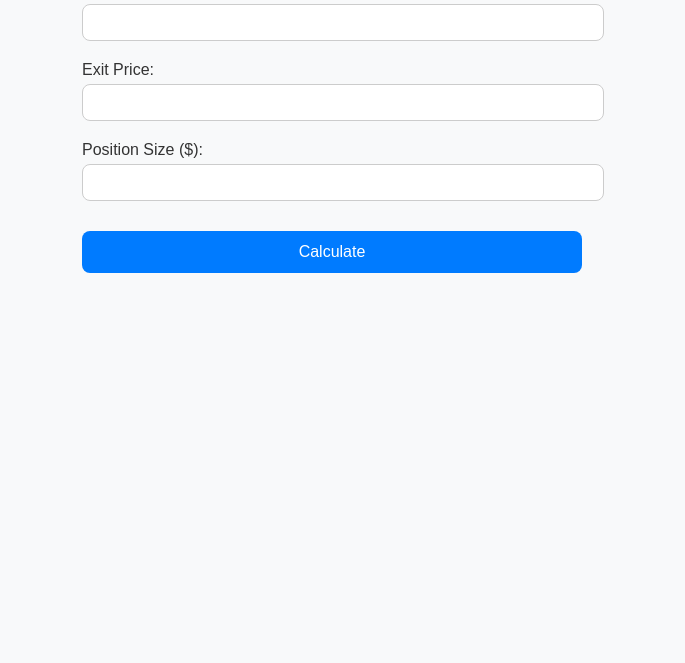
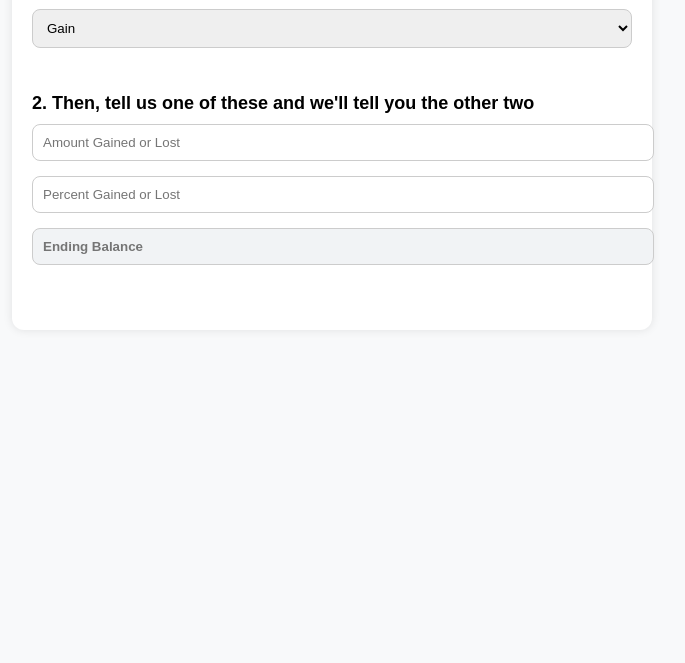
Before and after one commit to Sammyuke/forex-gain-and-loss, a plain HTML site: page index.html in a window 1280 px wide. Shown: the part 137-800 px from the top of the page, without its empty margins (308-993 px from the left). Drawn offline with Linux system fonts and the light colour scheme.

Commit message:
Update index.html

```diff
--- a/index.html
+++ b/index.html
@@ -8,86 +8,93 @@
     body {
       font-family: Arial, sans-serif;
       background: #f8f9fa;
-      color: #333;
-      padding: 40px;
-      max-width: 500px;
-      margin: auto;
+      padding: 20px;
+    }
+    .container {
+      max-width: 600px;
+      margin: 0 auto;
+      background: white;
+      padding: 20px;
+      border-radius: 12px;
+      box-shadow: 0 0 10px rgba(0,0,0,0.1);
+    }
+    .section {
+      margin-bottom: 30px;
     }
     h2 {
-      text-align: center;
-      margin-bottom: 30px;
+      font-size: 18px;
+      margin-bottom: 10px;
     }
-    label {
-      display: block;
-      margin-top: 20px;
-    }
-    input {
+    input, select {
+      padding: 10px;
       width: 100%;
-      padding: 10px;
-      margin-top: 5px;
+      margin-bottom: 15px;
       border: 1px solid #ccc;
       border-radius: 8px;
     }
-    button {
-      margin-top: 30px;
-      width: 100%;
-      padding: 12px;
-      background-color: #007bff;
-      color: white;
-      font-size: 16px;
-      border: none;
+    .result {
+      background: #f1f3f5;
+      padding: 10px;
       border-radius: 8px;
-      cursor: pointer;
-    }
-    .result {
-      margin-top: 30px;
       font-weight: bold;
-      text-align: center;
     }
   </style>
 </head>
 <body>
-  <h2>Gain & Loss Calculator</h2>
-
-  <label>Entry Price:
-    <input type="number" id="entryPrice" />
-  </label>
-
-  <label>Exit Price:
-    <input type="number" id="exitPrice" />
-  </label>
-
-  <label>Position Size ($):
-    <input type="number" id="positionSize" />
-  </label>
-
-  <button onclick="calculateGainLoss()">Calculate</button>
-
-  <div class="result" id="result"></div>
+  <div class="container">
+    <div class="section">
+      <h2>1. First, tell us the required basics</h2>
+      <input type="number" id="startBalance" placeholder="My start balance was..." />
+      <select id="resultType">
+        <option value="gain">Gain</option>
+        <option value="loss">Loss</option>
+      </select>
+    </div>
+    <div class="section">
+      <h2>2. Then, tell us one of these and we'll tell you the other two</h2>
+      <input type="number" id="amount" placeholder="Amount Gained or Lost" oninput="calculateFromAmount()" />
+      <input type="number" id="percent" placeholder="Percent Gained or Lost" oninput="calculateFromPercent()" />
+      <input type="number" id="endingBalance" placeholder="Ending Balance" readonly class="result" />
+    </div>
+  </div>
 
   <script>
-    function calculateGainLoss() {
-      const entryPrice = parseFloat(document.getElementById("entryPrice").value);
-      const exitPrice = parseFloat(document.getElementById("exitPrice").value);
-      const positionSize = parseFloat(document.getElementById("positionSize").value);
+    function calculateFromAmount() {
+      const start = parseFloat(document.getElementById('startBalance').value);
+      const amount = parseFloat(document.getElementById('amount').value);
+      const type = document.getElementById('resultType').value;
 
-      if (isNaN(entryPrice) || isNaN(exitPrice) || isNaN(positionSize)) {
-        document.getElementById("result").textContent = "Please fill in all fields correctly.";
-        return;
+      if (!isNaN(start) && !isNaN(amount)) {
+        let ending, percent;
+
+        if (type === 'gain') {
+          ending = start + amount;
+          percent = (amount / start) * 100;
+        } else {
+          ending = start - amount;
+          percent = (amount / start) * 100;
+        }
+
+        document.getElementById('endingBalance').value = ending.toFixed(2);
+        document.getElementById('percent').value = percent.toFixed(2);
       }
+    }
 
-      const gainLossAmount = ((exitPrice - entryPrice) / entryPrice) * positionSize;
-      const gainLossPercent = ((exitPrice - entryPrice) / entryPrice) * 100;
+    function calculateFromPercent() {
+      const start = parseFloat(document.getElementById('startBalance').value);
+      const percent = parseFloat(document.getElementById('percent').value);
+      const type = document.getElementById('resultType').value;
 
-      const color = gainLossAmount >= 0 ? "green" : "red";
+      if (!isNaN(start) && !isNaN(percent)) {
+        let amount, ending;
 
-      document.getElementById("result").innerHTML = `
-        <span style="color: ${color}">
-          ${gainLossAmount >= 0 ? 'Gain' : 'Loss'}: $${gainLossAmount.toFixed(2)}<br>
-          Percentage: ${gainLossPercent.toFixed(2)}%
-        </span>
-      `;
-    }
-  </script>
-</body>
-</html>
+        amount = (percent / 100) * start;
+
+        if (type === 'gain') {
+          ending = start + amount;
+        } else {
+          ending = start - amount;
+        }
+
+        document.getElementById('amount').value = amount.toFixed(2);
+        document.getElementById('endingBalance').value = ending.toFixed(2);
```
